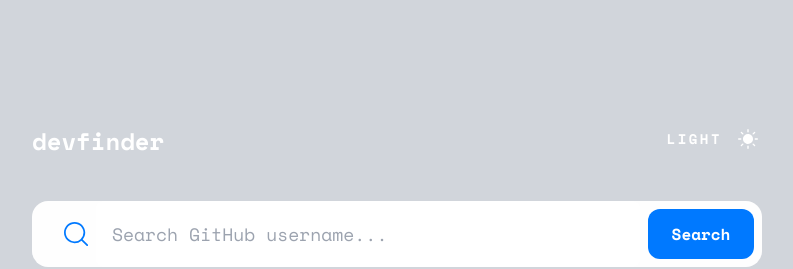
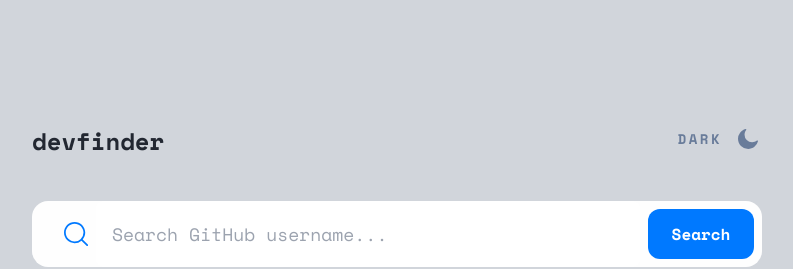
Before and after one commit to MaxAnderberg/devfinder, a React app: page / in a window 1280 px wide. Shown: the top 269 px of the page, without its empty margins (243-1036 px from the left). Built offline with nearby package versions, Linux system fonts and the light colour scheme; the HTML template or start-up script is replaced by a standard one.

Commit message:
made searchbar dark toggleable

```diff
--- a/src/App.tsx
+++ b/src/App.tsx
@@ -3,6 +3,7 @@ import SearchBar from "./components/SearchBar/SearchBar";
 import SearchResult from "./components/SearchResult/SearchResult";
 import "./App.css";
 import  ThemeIcon from "./assets/IconSun";
+import MoonIcon from "./assets/IconMoon";
 //import { GithubAPI } from "./api/GithubAPI";
 import { mockData } from "./mockdata/developer-mock.js";
 
@@ -55,6 +56,7 @@ function App() {
       document.documentElement.classList.remove('dark')
     }
   }, [darkMode])
+
   const handleDarkMode = () => {
    setDarkMode(!darkMode)
   }
@@ -63,12 +65,14 @@ function App() {
     <div className="bg-gray-300 flex justify-center dark:bg-dark-primary-blue">
       <div className="flex flex-col md:justify-center items-start md:items-center h-screen md:w-3/6 bg-primary-blue sm:w-full">
         <div className="lg:w-[730px] flex justify-between w-[327px] md:w-[573px]  mt-8">
-          <p className="lowercase text-white font-bold text-2xl">Devfinder</p>
-          <div className="flex mb-12 text-white hover:text-[#90A4D4] cursor-pointer" onClick={() => handleDarkMode()}>
+          <p className="lowercase text-[#222731] dark:text-white font-bold text-2xl">Devfinder</p>
+          <div className="flex mb-12 text-[#697C9A] dark:text-white hover:text-[#90A4D4] cursor-pointer" onClick={() => handleDarkMode()}>
             <span className="uppercase font-bold tracking-[2.5px] mr-2 text-sm mt-1">
-              Light
+              {darkMode ? 'Light' : 'Dark'}
             </span>
-            <ThemeIcon tailWindClass="w-6 h-6 ml-2 mt-1" />
+            {darkMode ?
+             <ThemeIcon tailWindClass="w-6 h-6 ml-2 mt-1" /> :
+             <MoonIcon tailWindClass="w-6 h-6 ml-2 mt-1" />}
           </div>
         </div>
         <SearchBar setSearchDev={setDeveloper} foundSearch={foundSearch} />
--- a/src/components/SearchBar/SearchBar.tsx
+++ b/src/components/SearchBar/SearchBar.tsx
@@ -16,7 +16,7 @@ const SearchBar = (props: any) => {
   };
 
   return (
-    <div className="bg-primary-white lg:w-[730px] md:w-[573px] w-[337px] rounded-2xl dark:bg-dark-primary">
+    <div className="bg-primary-white lg:w-[730px] md:w-[573px] w-[337px] rounded-2xl dark:bg-dark-secondary">
       <form onSubmit={handleSearch} className="flex">
         <div className="m-auto ml-4 md:ml-8">
           <SearchIcon
@@ -25,7 +25,7 @@ const SearchBar = (props: any) => {
           />
         </div>
         <input
-          className="rounded-lg py-4 md:p-4 border-0 w-full dark:placeholder-white dark:bg-dark-primary dark:text-white focus:ring-0 focus:outline-none text-xs md:text-lg ml-2"
+          className="rounded-lg py-4 md:p-4 border-0 w-full dark:placeholder-white dark:bg-dark-secondary dark:text-white focus:ring-0 focus:outline-none text-xs md:text-lg ml-2"
           type="text"
           placeholder="Search GitHub username..."
           onChange={handleInputChange}
```
